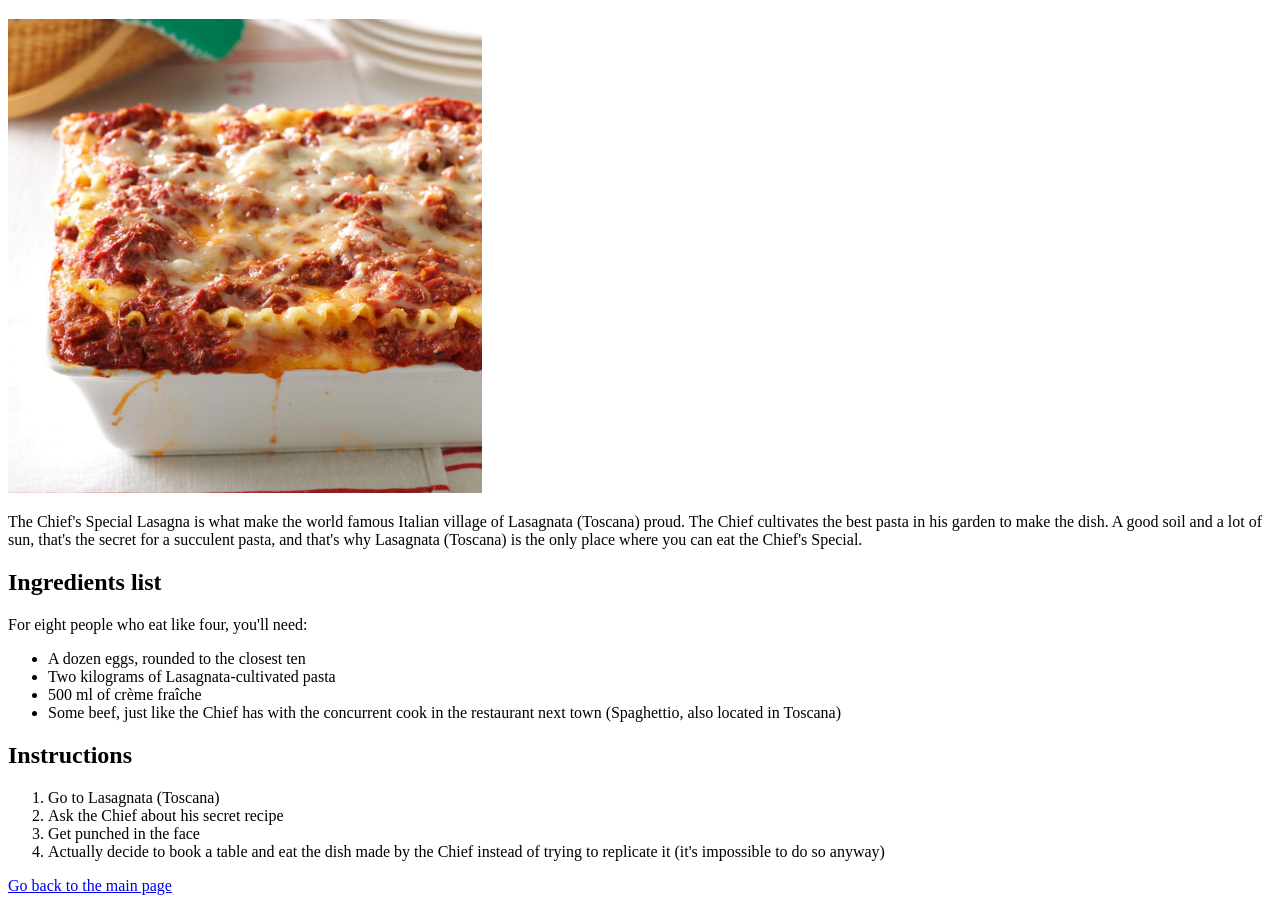
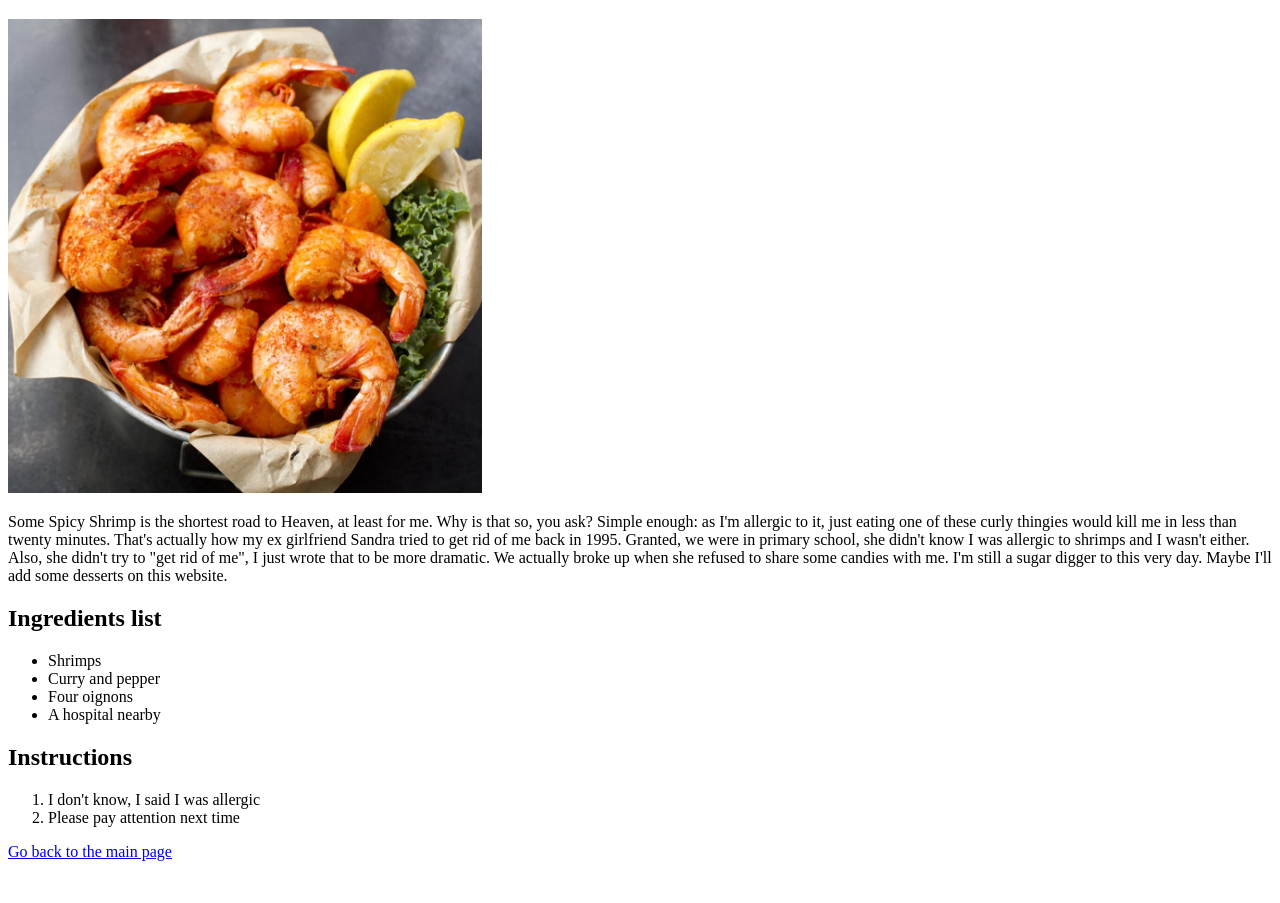
Before and after one commit to emiledrablant/odin-recipes, a plain HTML site: page recipes/shrimp.html in a window 1280 px wide. Shown: the part 61-964 px from the top of the page. After the commit the page ends 930 px from the top, so only its background shows below. Drawn offline with Linux system fonts and the light colour scheme.

Commit message:
add the shrimp recipe

```diff
--- a/recipes/shrimp.html
+++ b/recipes/shrimp.html
@@ -7,24 +7,24 @@
 </head>
 <body>
     <h1>Some Spicy Shrimp</h1>
-    <img src="./lasagna.jpeg" alt="A picture of the Chief's Special Lasagna." width="474" height="474">
-    <p>The Chief's Special Lasagna is what make the world famous Italian village of Lasagnata (Toscana) proud.
-        The Chief cultivates the best pasta in his garden to make the dish. A good soil and a lot of sun, that's the secret for
-        a succulent pasta, and that's why Lasagnata (Toscana) is the only place where you can eat the Chief's Special.</p>
+    <img src="./shrimp.jpeg" alt="A picture of Some Spicy Shrimp." width="474" height="474">
+    <p>Some Spicy Shrimp is the shortest road to Heaven, at least for me. Why is that so, you ask? Simple enough: as I'm allergic to it,
+        just eating one of these curly thingies would kill me in less than twenty minutes. That's actually how my ex girlfriend Sandra tried to get rid
+        of me back in 1995. Granted, we were in primary school, she didn't know I was allergic to shrimps and I wasn't either. Also, she didn't try to
+        "get rid of me", I just wrote that to be more dramatic. We actually broke up when she refused to share some candies with me. I'm still a sugar
+        digger to this very day. Maybe I'll add some desserts on this website.</p>
+    </p>
     <h2>Ingredients list</h2>
-    <p>For eight people who eat like four, you'll need:</p>
     <ul>
-        <li>A dozen eggs, rounded to the closest ten</li>
-        <li>Two kilograms of Lasagnata-cultivated pasta</li>
-        <li>500 ml of crème fraîche</li>
-        <li>Some beef, just like the Chief has with the concurrent cook in the restaurant next town (Spaghettio, also located in Toscana)</li>
+        <li>Shrimps</li>
+        <li>Curry and pepper</li>
+        <li>Four oignons</li>
+        <li>A hospital nearby</li>
     </ul>
     <h2>Instructions</h2>
     <ol>
-        <li>Go to Lasagnata (Toscana)</li>
-        <li>Ask the Chief about his secret recipe</li>
-        <li>Get punched in the face</li>
-        <li>Actually decide to book a table and eat the dish made by the Chief instead of trying to replicate it (it's impossible to do so anyway)</li>
+        <li>I don't know, I said I was allergic</li>
+        <li>Please pay attention next time</li>
     </ol>
 
     <a href="./../index.html">Go back to the main page</a>
```
Also changed, not shown: index.html (+2 -2 lines), recipes/shrimp.jpeg (added).
